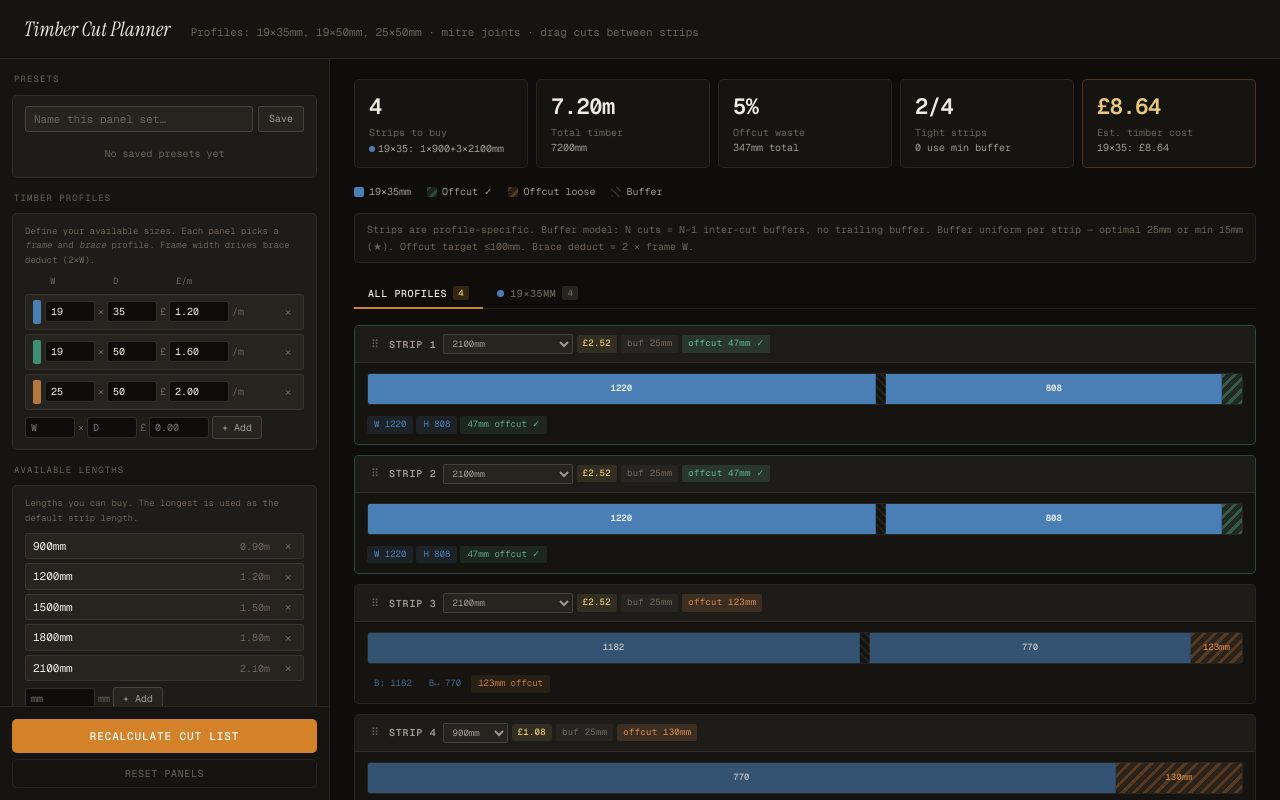
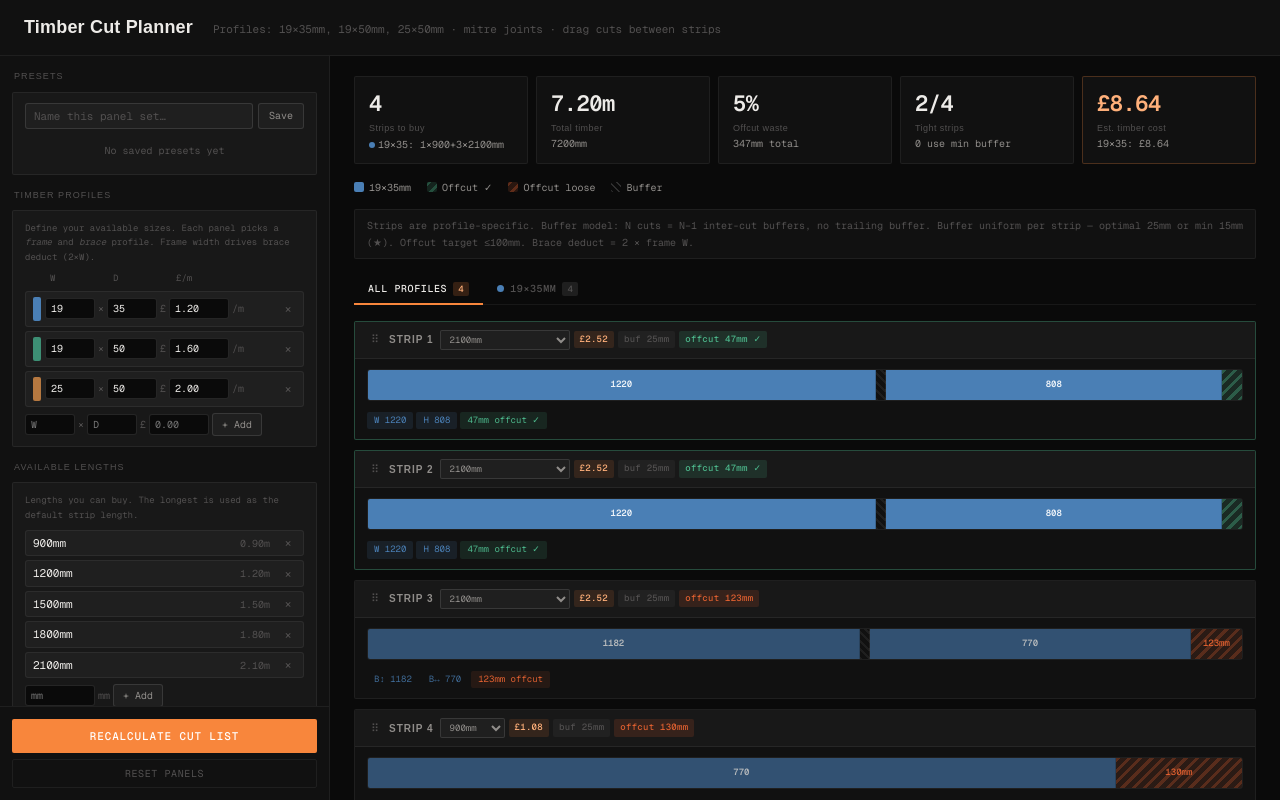
Before and after one commit to sebcglbailey/website2024, a Next.js app in the folder portfolio-site/: page /mini-apps/timber-cut-planner in a window 1280 px wide. Built offline with nearby package versions, Linux system fonts and the light colour scheme.

Commit message:
aligns styling

```diff
--- a/portfolio-site/app/mini-apps/timber-cut-planner/page.module.css
+++ b/portfolio-site/app/mini-apps/timber-cut-planner/page.module.css
@@ -1,12 +1,12 @@
-@import url('https://fonts.googleapis.com/css2?family=Instrument+Serif:ital@0;1&family=Geist+Mono:wght@300;400;500;600&display=swap');
+@import url('https://fonts.googleapis.com/css2?family=Geist+Mono:wght@300;400;500;600&display=swap');
 
 .timberPlanner {
-  --bg:#0e0d0b;--bg2:#161410;--bg3:#1e1c18;--bg4:#272420;
-  --surface:#2e2b26;--surface2:#38342e;
-  --ink:#f0ece4;--ink2:#a09890;--ink3:#6a6258;
-  --accent:#d4822a;--accent2:#e8c87a;--ok:#5aab8f;--warn:#c4824a;
-  --border:rgba(240,236,228,0.08);--border2:rgba(240,236,228,0.14);
-  --mono:'Geist Mono',monospace;--serif:'Instrument Serif',serif;--radius:5px;
+  --bg:#0a0a0a;--bg2:#111111;--bg3:#181818;--bg4:#1f1f1f;
+  --surface:#242424;--surface2:#2c2c2c;
+  --ink:#edebe8;--ink2:#908d8a;--ink3:#525050;
+  --accent:#f8863c;--accent2:#ffb07a;--ok:#4db88c;--warn:#e06030;
+  --border:rgba(255,255,255,0.06);--border2:rgba(255,255,255,0.11);
+  --mono:'Geist Mono',monospace;--sans:'Century Gothic',sans-serif;--radius:2px;
 
   position: fixed;
   inset: 0;
@@ -26,7 +26,7 @@
   & ::-webkit-scrollbar-thumb { background: var(--border2); border-radius: 4px; }
 
   & :global(.topbar) { display:flex;align-items:center;justify-content:space-between;padding:14px 24px;border-bottom:1px solid var(--border);background:var(--bg2);flex-shrink:0; }
-  & :global(.topbar-title) { font-family:var(--serif);font-size:20px;font-style:italic;color:var(--ink);letter-spacing:0.01em; }
+  & :global(.topbar-title) { font-family:var(--sans);font-size:18px;font-weight:600;color:var(--ink);letter-spacing:0.01em; }
   & :global(.topbar-sub) { font-size:11px;color:var(--ink3);margin-left:12px; }
   & :global(.topbar-right) { display:flex;gap:8px;align-items:center; }
 
@@ -37,7 +37,7 @@
   & :global(.sidebar-scroll)::-webkit-scrollbar { width:3px; }
   & :global(.sidebar-scroll)::-webkit-scrollbar-thumb { background:var(--border2);border-radius:3px; }
 
-  & :global(.section-label) { font-size:9px;letter-spacing:0.12em;text-transform:uppercase;color:var(--ink3);margin:0 2px 8px;display:block; }
+  & :global(.section-label) { font-family:var(--sans);font-size:9px;letter-spacing:0.12em;text-transform:uppercase;color:var(--ink3);margin:0 2px 8px;display:block; }
   & :global(.section-gap) { margin-top:14px; }
 
   & :global(.settings-block) { background:var(--bg3);border-radius:var(--radius);padding:10px 12px;margin-bottom:12px;border:1px solid var(--border); }
@@ -84,8 +84,8 @@
   & :global(.pi-select:focus) { border-color:var(--accent2); }
   & :global(.pi-braces) { font-size:10px;color:var(--ink3);margin-top:4px;line-height:1.8; }
   & :global(.bpill) { display:inline-block;border-radius:2px;padding:0 5px;font-size:10px;margin:0 2px; }
-  & :global(.bpill-s) { background:rgba(212,130,42,0.18);color:#e8a060; }
-  & :global(.bpill-l) { background:rgba(130,130,212,0.18);color:#a090e0; }
+  & :global(.bpill-s) { background:rgba(248,134,60,0.15);color:#ffb07a; }
+  & :global(.bpill-l) { background:rgba(130,130,212,0.15);color:#a090e0; }
 
   & :global(.add-form) { background:var(--bg3);border:1px dashed var(--border2);border-radius:var(--radius);padding:10px 12px;margin-top:4px; }
   & :global(.add-row) { display:flex;gap:5px;align-items:center;flex-wrap:wrap;margin-top:7px; }
@@ -107,7 +107,7 @@
   & :global(.stats-row) { display:grid;grid-template-columns:repeat(5,1fr);gap:8px;margin-bottom:16px; }
   & :global(.stat-card) { background:var(--bg2);border:1px solid var(--border);border-radius:var(--radius);padding:10px 14px; }
   & :global(.stat-val) { font-size:22px;font-weight:600;color:var(--ink);letter-spacing:-0.02em; }
-  & :global(.stat-lbl) { font-size:10px;color:var(--ink3);margin-top:2px; }
+  & :global(.stat-lbl) { font-family:var(--sans);font-size:9px;color:var(--ink3);margin-top:2px;letter-spacing:0.05em; }
   & :global(.stat-sub) { font-size:10px;color:var(--ink2); }
 
   & :global(.legend) { display:flex;gap:16px;flex-wrap:wrap;margin-bottom:14px;font-size:10px;color:var(--ink2);align-items:center; }
@@ -118,7 +118,7 @@
 
   & :global(.strips-list) { display:flex;flex-direction:column;gap:10px; }
   & :global(.strip-card) { background:var(--bg2);border:1px solid var(--border);border-radius:var(--radius);overflow:hidden;transition:border-color 0.2s; }
-  & :global(.strip-card.tight) { border-color:rgba(90,171,143,0.35); }
+  & :global(.strip-card.tight) { border-color:rgba(77,184,140,0.35); }
   & :global(.strip-card.drag-over) { border-color:var(--accent2)!important;box-shadow:0 0 0 1px var(--accent2); }
   & :global(.strip-head) { display:flex;align-items:center;padding:8px 12px;border-bottom:1px solid var(--border);background:var(--bg3);gap:6px; }
   & :global(.strip-drag-handle) { width:16px;height:20px;display:flex;align-items:center;justify-content:center;cursor:grab;color:var(--ink3);font-size:11px;flex-shrink:0;border-radius:2px;transition:color 0.1s,background 0.1s;user-select:none; }
@@ -126,15 +126,15 @@
   & :global(.strip-drag-handle:active) { cursor:grabbing; }
   & :global(.strip-card.strip-dragging) { opacity:0.45; }
   & :global(.drop-indicator) { height:2px;background:var(--accent2);border-radius:2px;margin:2px 0;box-shadow:0 0 6px rgba(232,200,122,0.5); }
-  & :global(.strip-num) { font-size:10px;font-weight:600;color:var(--ink2);letter-spacing:0.08em;white-space:nowrap; }
+  & :global(.strip-num) { font-family:var(--sans);font-size:10px;font-weight:700;color:var(--ink2);letter-spacing:0.1em;white-space:nowrap; }
   & :global(.strip-badges) { display:flex;gap:4px;align-items:center;flex-wrap:wrap;flex:1; }
   & :global(.sbadge) { font-size:9px;padding:2px 6px;border-radius:2px;font-weight:500;letter-spacing:0.03em;white-space:nowrap; }
   & :global(.sb-len) { background:var(--bg4);color:var(--ink2); }
-  & :global(.sb-tight) { background:rgba(90,171,143,0.18);color:#5aab8f; }
-  & :global(.sb-loose) { background:rgba(196,130,74,0.18);color:#c4824a; }
-  & :global(.sb-minbuf) { background:rgba(232,200,122,0.18);color:var(--accent2); }
-  & :global(.sb-down) { background:rgba(100,150,220,0.15);color:#80aadd; }
-  & :global(.sb-cost) { background:rgba(232,200,122,0.1);color:var(--accent2); }
+  & :global(.sb-tight) { background:rgba(77,184,140,0.15);color:#4db88c; }
+  & :global(.sb-loose) { background:rgba(224,96,48,0.15);color:#e06030; }
+  & :global(.sb-minbuf) { background:rgba(255,176,122,0.15);color:var(--accent2); }
+  & :global(.sb-down) { background:rgba(100,150,220,0.12);color:#80aadd; }
+  & :global(.sb-cost) { background:rgba(248,134,60,0.12);color:var(--accent2); }
 
   & :global(.vis-wrap) { padding:10px 12px 8px; }
   & :global(.vis-bar) { display:flex;align-items:stretch;width:100%;height:32px;border-radius:3px;overflow:hidden;border:1px solid var(--border); }
@@ -158,7 +158,7 @@
   & :global(.tab-btn.active) { color:var(--ink);border-bottom-color:var(--accent); }
   & :global(.tab-btn .tab-dot) { width:7px;height:7px;border-radius:50%;flex-shrink:0; }
   & :global(.tab-btn .tab-count) { font-size:9px;background:var(--bg4);color:var(--ink3);padding:1px 5px;border-radius:2px; }
-  & :global(.tab-btn.active .tab-count) { background:rgba(212,130,42,0.2);color:var(--accent2); }
+  & :global(.tab-btn.active .tab-count) { background:rgba(248,134,60,0.18);color:var(--accent2); }
 
   & :global(.strip-len-select) { font-family:var(--mono);font-size:9px;padding:2px 5px;background:var(--bg4);color:var(--ink2);border:1px solid var(--border2);border-radius:2px;cursor:pointer;outline:none;transition:border-color 0.15s,color 0.15s; }
   & :global(.strip-len-select:hover) { border-color:var(--ink3);color:var(--ink); }
```
Also changed, not shown: portfolio-site/app/mini-apps/timber-cut-planner/page.tsx (+15 -11 lines).
